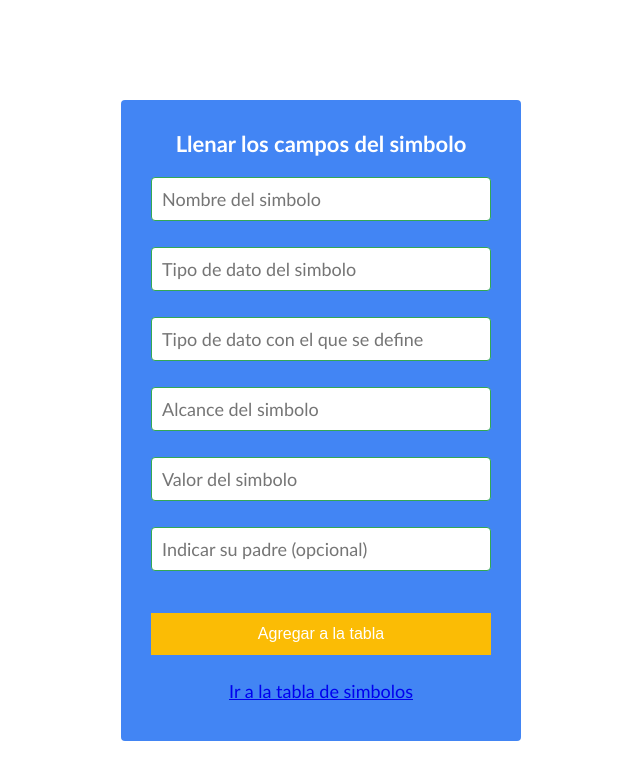
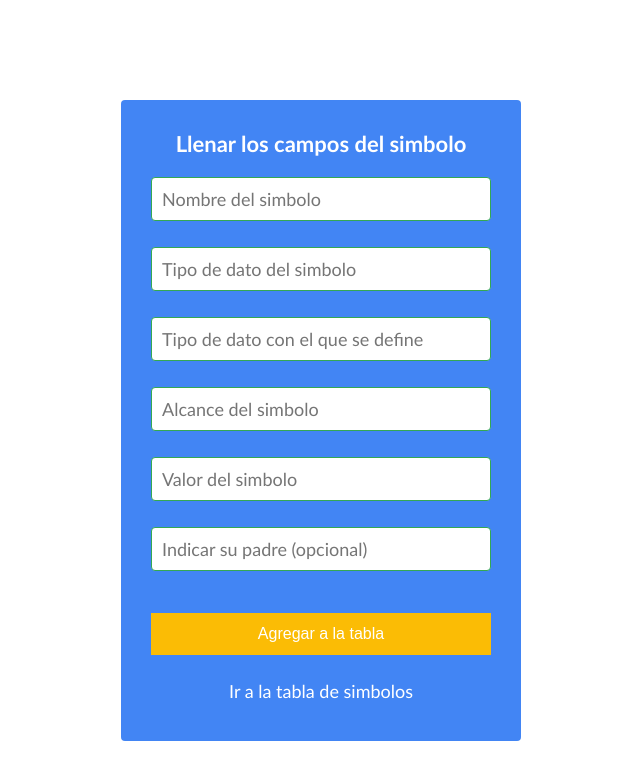
Before and after one commit to LimbersMay/automatasProject, a website: page public/index.html in a window 1280 px wide. Shown: the whole page, without its empty margins (319-959 px from the left). Drawn offline with Linux system fonts and the light colour scheme.

Commit message:
se estiló el elemento a del style.css

```diff
--- a/public/style.css
+++ b/public/style.css
@@ -8,10 +8,9 @@
     width: 400px;
     background: #4285F4;
     padding: 30px;
-    margin: auto;
-    margin-top: 100px;
+    margin: 100px auto auto;
     border-radius: 4px;
-    font-family: 'calibri';
+    font-family: 'calibri', serif;
     color: white;
     }
 
@@ -28,7 +27,7 @@
     border-radius: 4px;
     margin-bottom: 26px;
     border: 1px solid #34A853;
-    font-family: 'calibri';
+    font-family: 'calibri', serif;
     font-size: 18px;
     }
 
@@ -58,3 +57,9 @@
 .form-register .botons:hover {
     background: #EA4335;
 }
+
+a {
+    text-decoration: none;
+    text-align: center;
+    color: white;
+}
```
